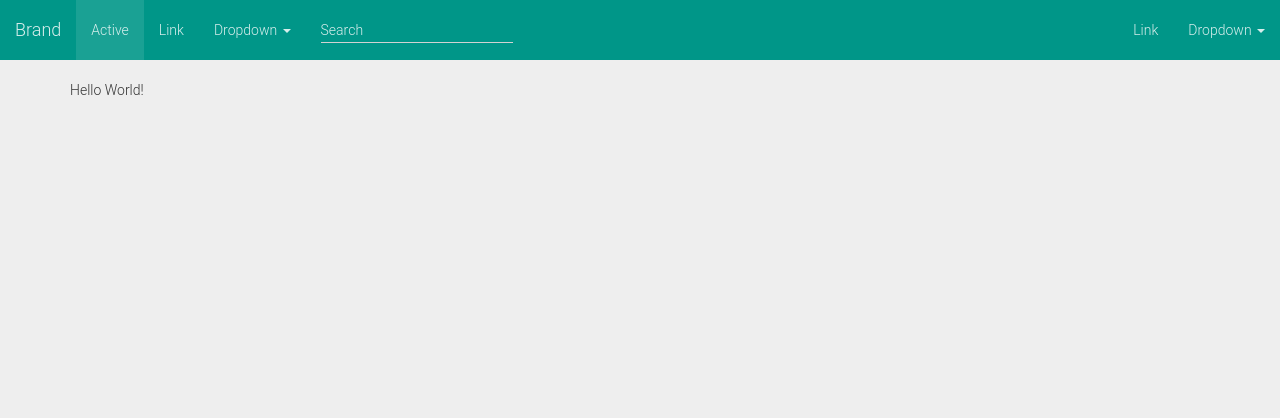
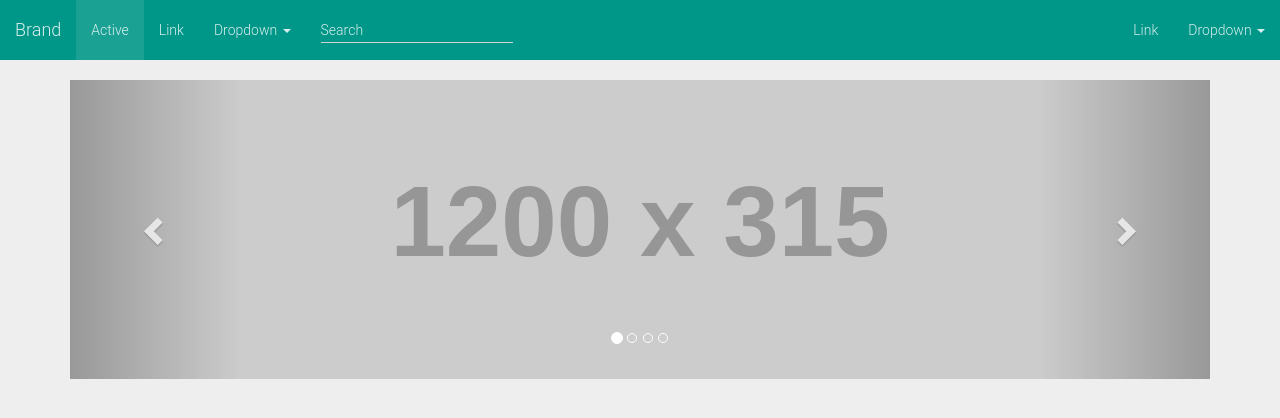
Before and after one commit to csesoc/ShowCSE, a Flask app: template Application/modules/frontend/templates/frontend/home/index.html in a window 1280 px wide. Shown: the top 418 px of the page. Run offline with Flask 2, Linux system fonts and the light colour scheme; the template is opened without the code that fills it, so the values that code supplies are empty; grey boxes labelled with a size stand in for pictures from a placeholder-image service; some libraries are stand-ins or nearby versions.

Commit message:
Fixed carousel

```diff
--- a/Application/modules/frontend/templates/frontend/home/index.html
+++ b/Application/modules/frontend/templates/frontend/home/index.html
@@ -1,5 +1,42 @@
 {% extends "frontend/home/base.html" %}
 
 {% block content %}
-    <p>Hello World!</p>
+<div id="myCarousel" class="carousel slide" data-ride="carousel">
+  <!-- Indicators -->
+  <ol class="carousel-indicators">
+    <li data-target="#myCarousel" data-slide-to="0" class="active"></li>
+    <li data-target="#myCarousel" data-slide-to="1"></li>
+    <li data-target="#myCarousel" data-slide-to="2"></li>
+    <li data-target="#myCarousel" data-slide-to="3"></li>
+  </ol>
+
+  <!-- Wrapper for slides -->
+  <div class="carousel-inner" role="listbox">
+    <div class="item active">
+      <img src="http://placehold.it/1200x315" alt="Chania">
+    </div>
+
+    <div class="item">
+      <img src="http://placehold.it/1200x315" alt="Chania">
+    </div>
+
+    <div class="item">
+      <img src="http://placehold.it/1200x315" alt="Flower">
+    </div>
+
+    <div class="item">
+      <img src="http://placehold.it/1200x315" alt="Flower">
+    </div>
+  </div>
+
+  <!-- Left and right controls -->
+  <a class="left carousel-control" href="#myCarousel" role="button" data-slide="prev">
+    <span class="glyphicon glyphicon-chevron-left" aria-hidden="true"></span>
+    <span class="sr-only">Previous</span>
+  </a>
+  <a class="right carousel-control" href="#myCarousel" role="button" data-slide="next">
+    <span class="glyphicon glyphicon-chevron-right" aria-hidden="true"></span>
+    <span class="sr-only">Next</span>
+  </a>
+</div>
 {% endblock %}
```
Also changed, not shown: Application/modules/frontend/templates/frontend/home/base.html (line endings or trailing spaces).
